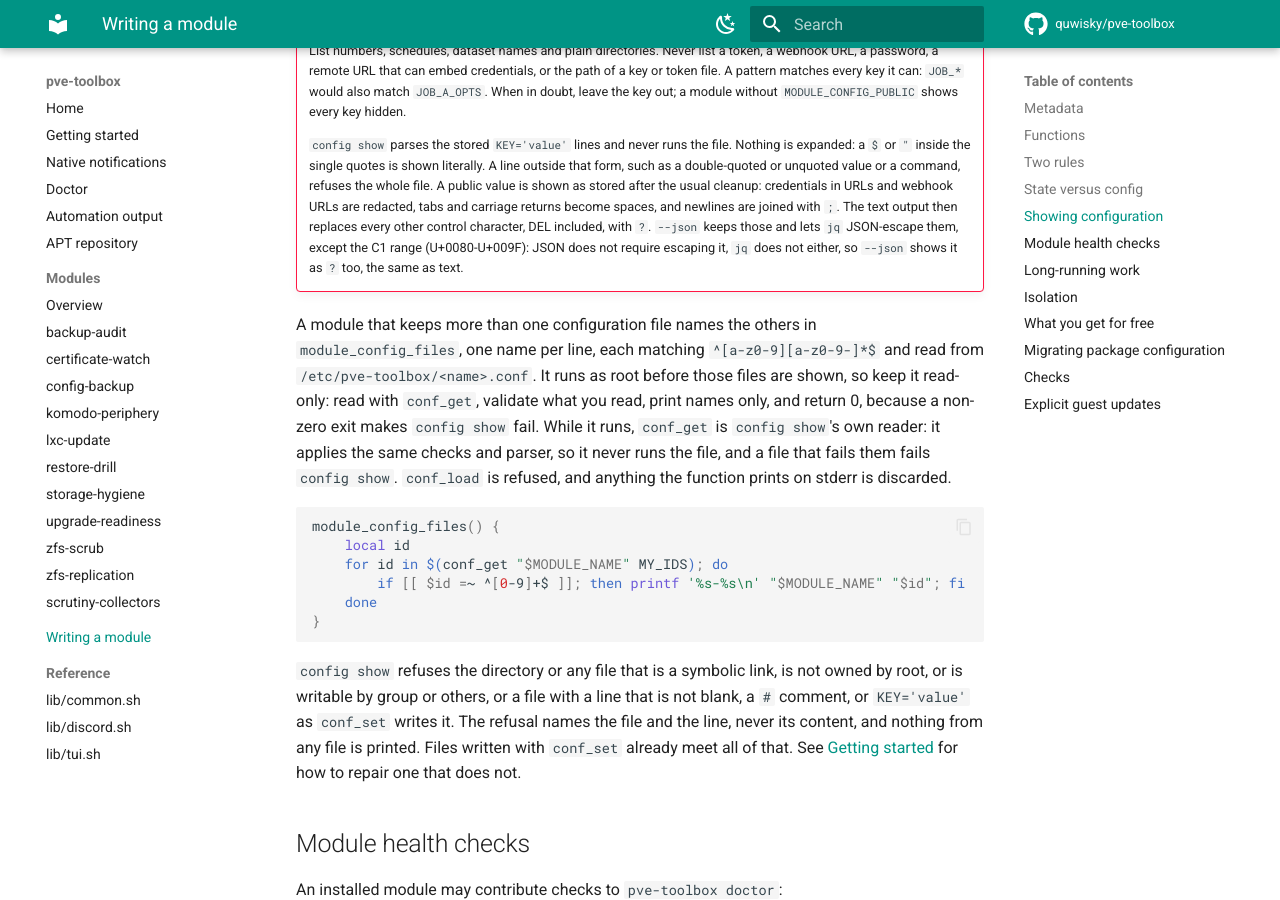
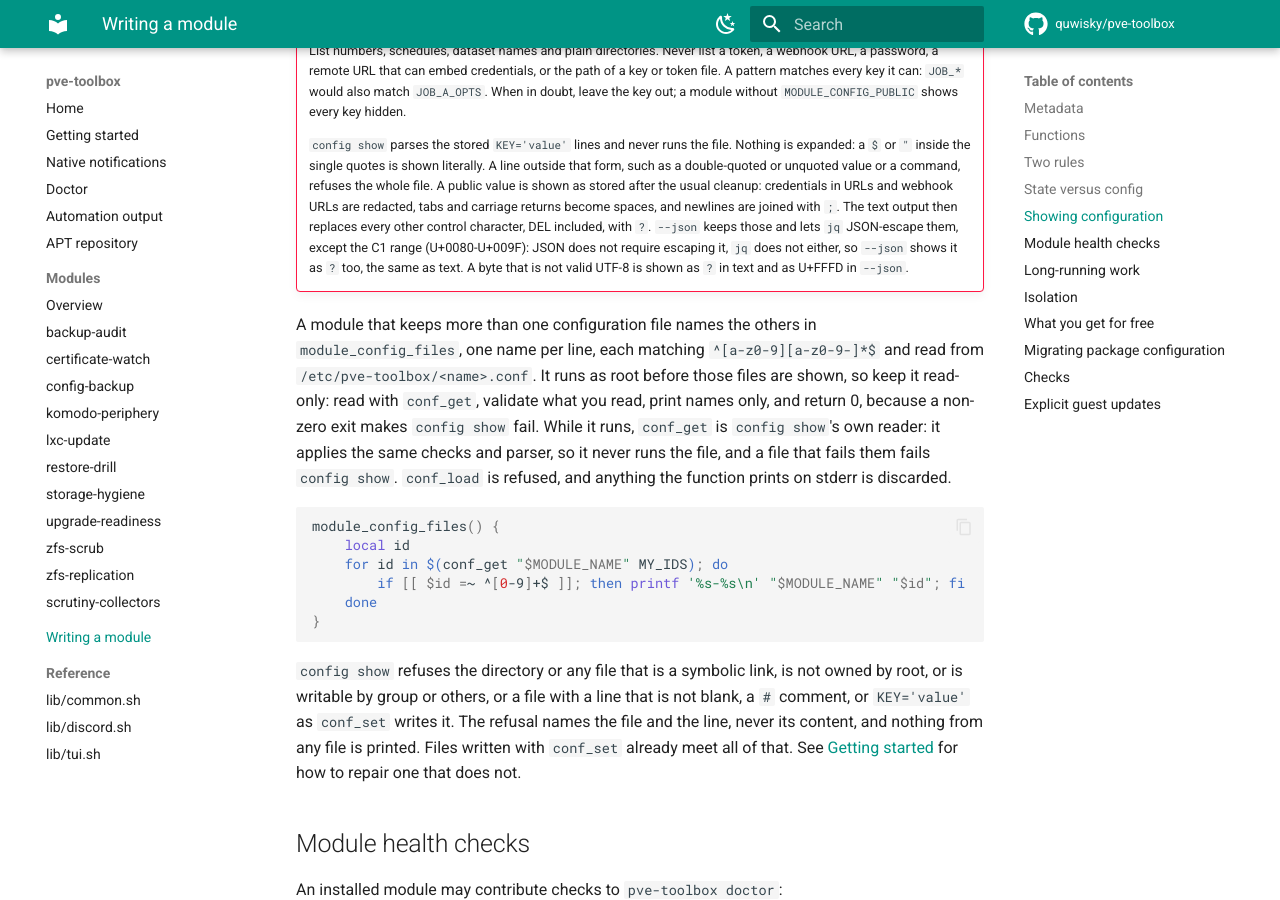
Before and after one commit to quwisky/pve-toolbox, an MkDocs documentation site: the page built from docs/writing-a-module.md, in a window 1280 px wide and 900 px high, scrolled down 2766 px. Built offline with MkDocs 1.6.1 and Material for MkDocs 9.7.7, drawn with Linux system fonts in a browser that asks for light colours; comment, search, counter and statistics services are not loaded.

Commit message:
fix(cli): show lone invalid bytes as ? in config show text output
A lone byte in 0x80-0x9f is not UTF-8, so the C1 check missed it, and an
8-bit terminal reads a bare 0x9b as CSI. The text output of config show
now goes through jq, which decodes it as UTF-8 whatever the locale and
turns every invalid byte into U+FFFD, shown as ?. --json already carried
such bytes as U+FFFD; that is now documented and tested.

The help text and the module template describe the cleanup exactly as
docs/writing-a-module.md does: tabs and carriage returns become spaces
and newlines are joined with '; '.

Closes #98.

```diff
--- a/docs/writing-a-module.md
+++ b/docs/writing-a-module.md
@@ -128,7 +128,8 @@ patterns such as `JOB_*_SRC`. Every other key shows only `(set, hidden)` or
     character, DEL included, with `?`. `--json` keeps those and lets `jq`
     JSON-escape them, except the C1 range (U+0080-U+009F): JSON does not
     require escaping it, `jq` does not either, so `--json` shows it as `?`
-    too, the same as text.
+    too, the same as text. A byte that is not valid UTF-8 is shown as `?` in
+    text and as U+FFFD in `--json`.
 
 A module that keeps more than one configuration file names the others in
 `module_config_files`, one name per line, each matching `^[a-z0-9][a-z0-9-]*$`
```
Also changed, not shown: 3 other files.
